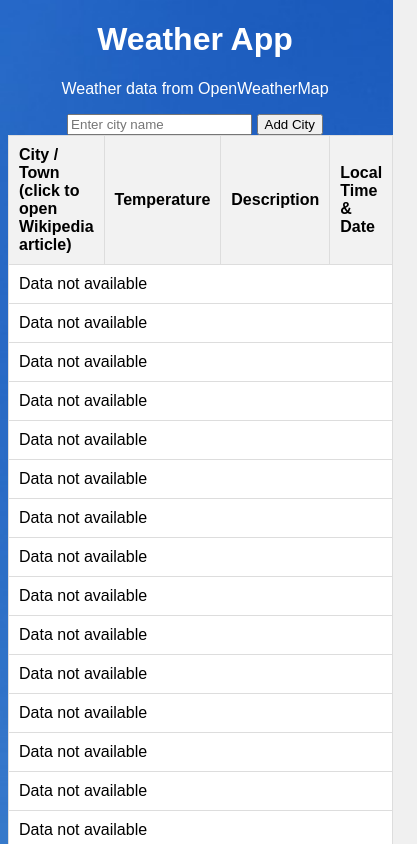
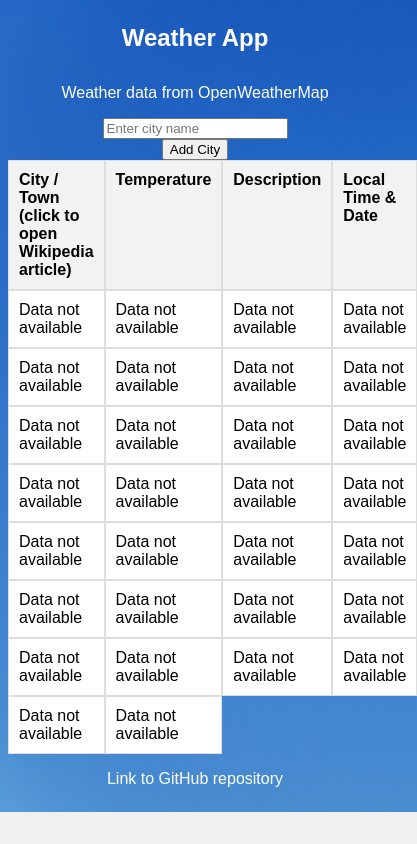
Before and after one commit to VeetiJoensuu/weather-app, a plain HTML site: page index.html in a window 390 px wide. Shown: the top 844 px of the page, 417 px wide, since content can reach past the window. Drawn offline with Linux system fonts and the light colour scheme; no server answers.

Commit message:
add missing features

```diff
--- a/style.css
+++ b/style.css
@@ -103,3 +103,34 @@ a {
 a:hover {
   text-decoration: underline;
 }
+
+@media (max-width: 600px) {
+  body {
+    background-size: cover;
+  }
+  h1 {
+    font-size: 1.5rem;
+  }
+  table {
+    width: 100%;
+  }
+}
+
+header, main, footer {
+  display: flex;
+  justify-content: center;
+  align-items: center;
+  flex-direction: column;
+}
+
+table {
+  display: grid;
+  grid-template-columns: repeat(4, 1fr);
+}
+thead, tbody, tr {
+  display: contents;
+}
+th, td {
+  padding: 10px;
+  border: 1px solid #ddd;
+}
```
Also changed, not shown: 1 other file.
